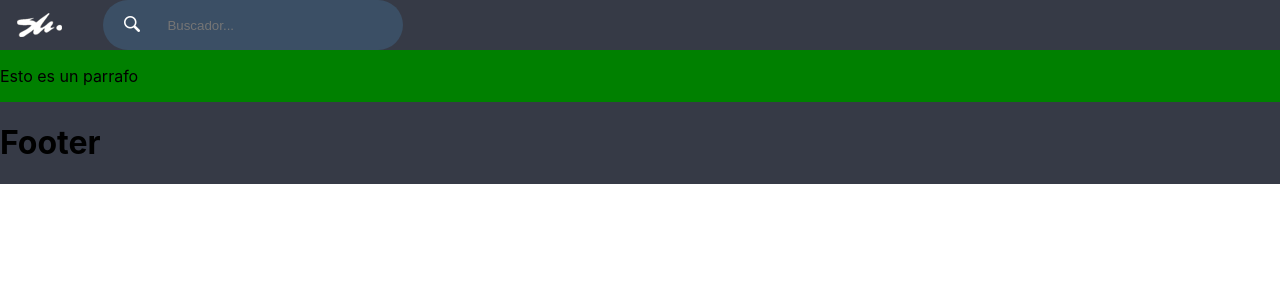
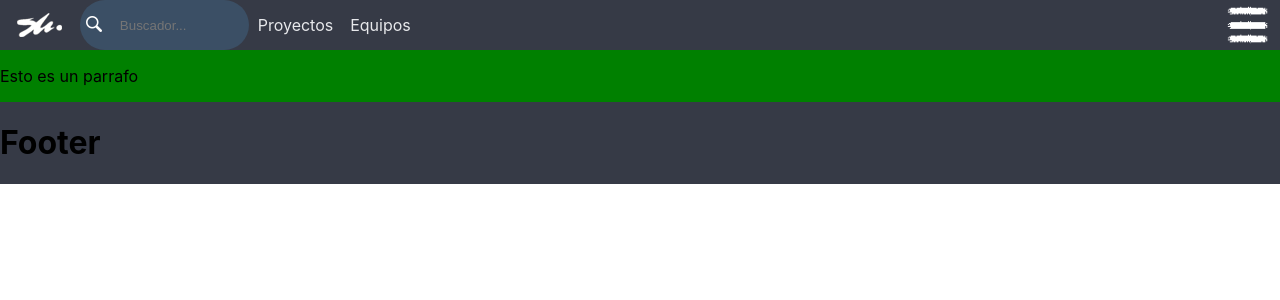
Before and after one commit to OscarEstudioSKR/projects_manager, a React (Create React App) app: page / in a window 1280 px wide. Shown: the top 300 px of the page. Built offline with nearby package versions, Linux system fonts and the light colour scheme.

Commit message:
Estructura de Navegador

```diff
--- a/src/Nav.css
+++ b/src/Nav.css
@@ -3,8 +3,49 @@
 .Nav{
     background:var(--color1);
     display: flex;
+    justify-content: space-between;
+    max-height: 50px;
+
 
 }
-.Nav img{
+.nav1{
+    background:var(--color1);
+    display: flex;
+}
+.logo-img{
     margin-left: 15px;
+    margin-right: 15px;
+    width: auto;
+    height: 100%;
+    align-self: center;
 }
+
+.enlace-nav{
+    color: var(--color0);
+    font-size: 1em;
+    padding: 2%;
+    text-decoration: none;
+    align-self: center;
+}
+.enlace-nav:hover{
+    border-width: 0 0 3px 0;
+    background: rgba(0, 0, 0, .2);
+    border-radius: 10%;
+}
+
+.img-menu-p{
+    height: 100%;
+    width: auto;
+}
+.boton-menu-p{
+    height: 100%;
+    width: auto;
+    background: none;
+    border: none;
+}
+.boton-menu-p:focus{
+    outline-style: none;
+}
+.boton-menu-p:hover{
+    padding-top: 2px;
+}
--- a/src/Nav.js
+++ b/src/Nav.js
@@ -1,5 +1,6 @@
 import React, { Component } from 'react';
 import logoP from './img/logoP.png';
+import botonMenu from './img/botonMenu.png';
 import Buscador from './elements/js/Buscador';
 
 
@@ -7,8 +8,17 @@ class Nav extends Component {
     render() {
       return (
         <div className="Nav">
-            <img src={logoP}/>
-            <Buscador />
+            <div className="nav1">
+                <img className="logo-img" src={logoP}/>
+                <Buscador />
+                <a className="enlace-nav" href="#">Proyectos</a>
+                <a className="enlace-nav" href="#">Equipos</a>
+            </div>
+            <div>
+                <button className="boton-menu-p"><img src={botonMenu} className="img-menu-p" /></button>
+            </div>
+
+
         </div>
       );
     }
--- a/src/elements/css/Buscador.css
+++ b/src/elements/css/Buscador.css
@@ -3,7 +3,6 @@
     width: 40%;
     max-width: 300px;
     border-radius: 25px;
-    margin-left: 3%;
     display: flex;
     align-items: center;
 
@@ -17,9 +16,6 @@
     outline-style: none;
 }
 
-.Buscador button img{
-
-}
 .Buscador button img:hover{
     transform: translate(-3px);
     padding-left: 3px;
--- a/src/elements/js/Buscador.js
+++ b/src/elements/js/Buscador.js
@@ -34,6 +34,7 @@ class Buscador extends Component {
             id="input-search"
             onChange= {this.onChange.bind(this)}
             placeholder="Buscador..." />
+
         </div>
       );
     }
```
Also changed, not shown: src/img/botonMenu.png (added).
